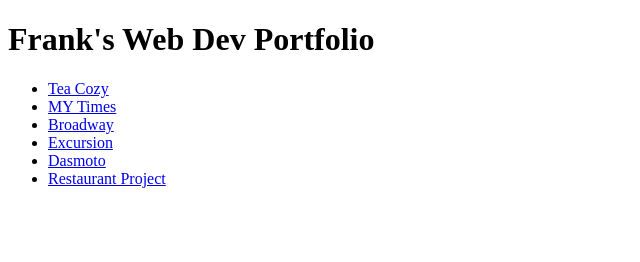
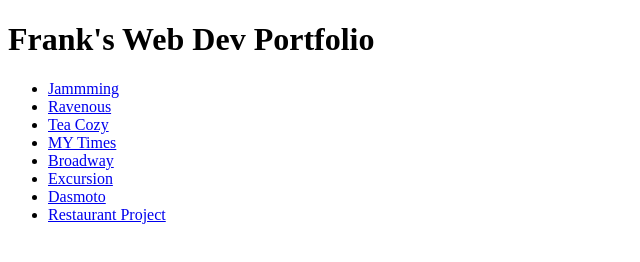
Before and after one commit to hobbes179/hobbes179.github.io, a plain HTML site: page index.html in a window 1280 px wide. Shown: the whole page, without its empty margins (0-640 px from the left). Drawn offline with Linux system fonts and the light colour scheme.

Commit message:
Add React apps

```diff
--- a/index.html
+++ b/index.html
@@ -7,6 +7,8 @@
   <body>
     <h1>Frank's Web Dev Portfolio</h1>
     <ul>
+      <li><a href="jammming">Jammming</a></li>
+      <li><a href="ravenous">Ravenous</a></li>
       <li><a href="Tea_Cozy">Tea Cozy</a></li>
       <li><a href="MY_Times">MY Times</a></li>
       <li><a href="broadway">Broadway</a></li>
```
